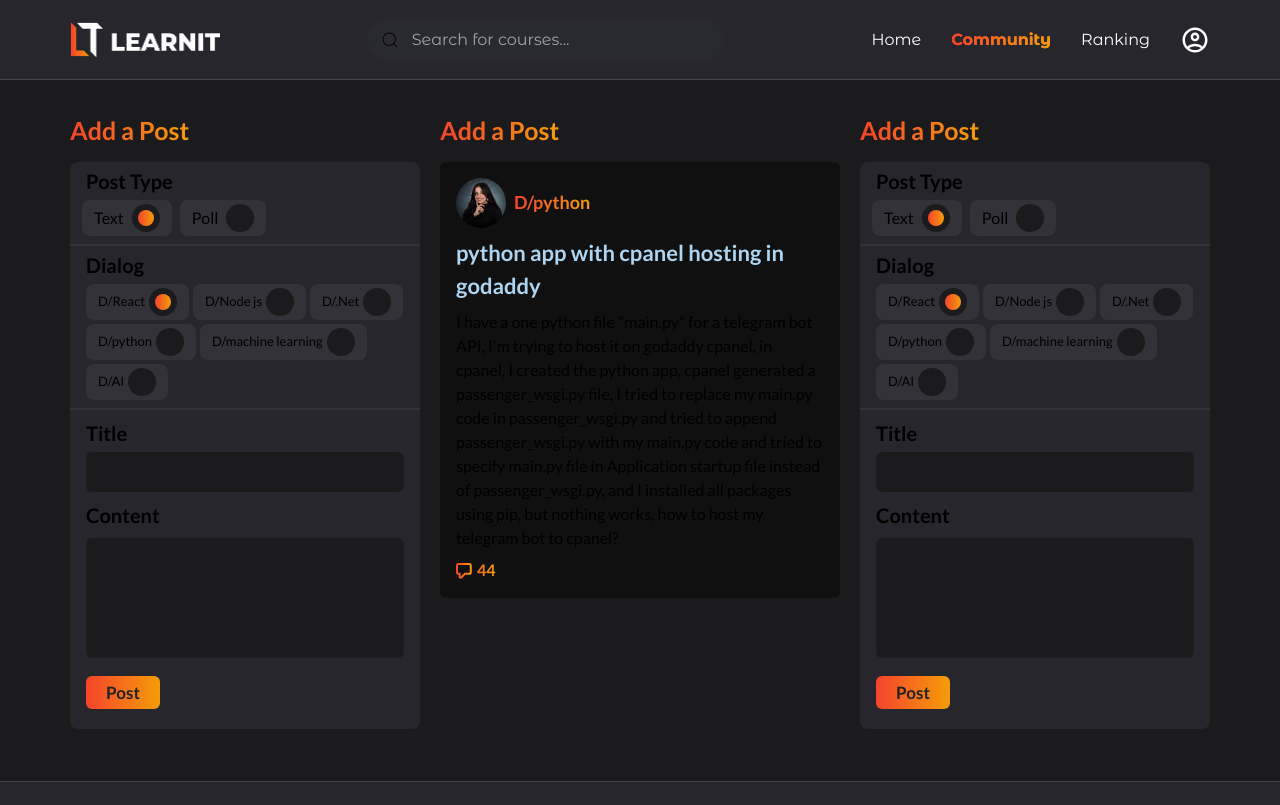
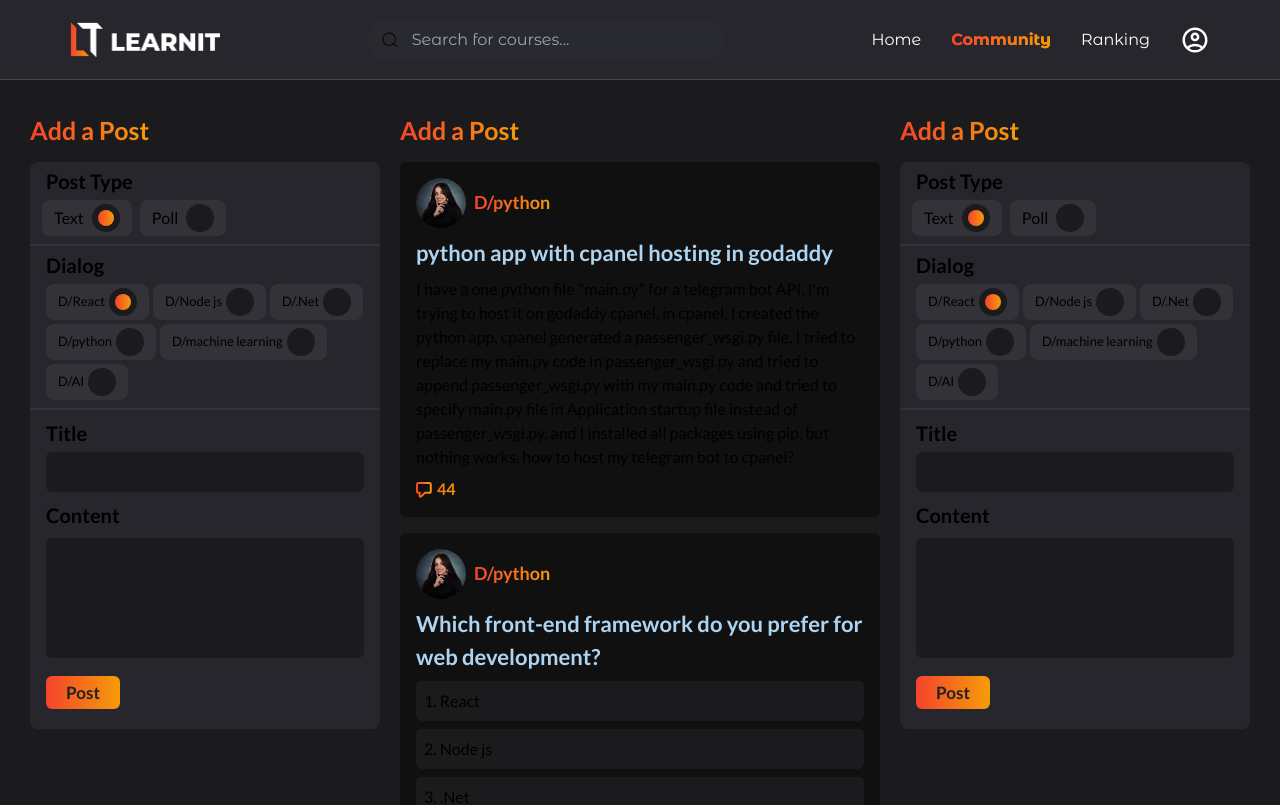
Before and after one commit to OmarFathy22/Learnit-frontend, a Next.js app: page /community in a window 1280 px wide. Shown: the top 805 px of the page. Built offline with nearby package versions, Linux system fonts and the light colour scheme.

Commit message:
feed community page finished

```diff
--- a/app/community/components/feed.tsx
+++ b/app/community/components/feed.tsx
@@ -1,63 +1,49 @@
-"use client";
-import { useState } from "react";
-import DownArrow from "../../../components/svgs/down-arrow";
-import Image from "next/image";
-import Comment from '../../../components/svgs/Comment'
+import Poll from "./feed/poll";
+import Post from "./feed/post";
 
 export interface IAppProps {}
-const dialogs = [
-  "React",
-  "Node js",
-  ".Net",
-  "python",
-  "machine learning",
-  "AI",
-];
 export default function App(props: IAppProps) {
-  const [postType, setPostType] = useState(0);
-  const [chooseDialog, setChooseDialog] = useState(0);
-  const handlePostType = (index: number) => (
-    event: React.MouseEvent<HTMLDivElement>
-  ) => {
-    setPostType(index);
+  const post = {
+    title: "python app with cpanel hosting in godaddy",
+    content: `I have a one python file "main.py" for a telegram bot API, I'm
+    trying to host it on godaddy cpanel, in cpanel, I created the
+    python app, cpanel generated a passenger_wsgi.py file, I tried
+    to replace my main.py code in passenger_wsgi.py and tried to
+    append passenger_wsgi.py with my main.py code and tried to
+    specify main.py file in Application startup file instead of
+    passenger_wsgi.py, and I installed all packages using pip, but
+    nothing works, how to host my telegram bot to cpanel?`,
   };
-  const handleChooseDialog = (index: number) => (
-    event: React.MouseEvent<HTMLDivElement>
-  ) => {
-    setChooseDialog(index);
-  };
+  const poll = {
+    title: "Which is the best programming language?",
+    options: [
+      {
+        title: "React",
+        count: 100,
+      },
+      {
+        title: "Node js",
+        count: 0,
+      },
+      {
+        title: ".Net",
+        count: 0,
+      },
+      {
+        title: "python",
+        count: 0,
+      },
+    ],
+  }
   return (
     <div className="flex-1 ">
       <div className="py-3">
         <h1 className="font-bold gradient-text text-[25px] mb-3">Add a Post</h1>
-        <div className="bg-[#101011] p-4 rounded-md">
-          <div className="flex items-center gap-2">
-            <div>
-              <Image
-              className="rounded-full"
-                src="/girl1.png"
-                alt="Picture of the author"
-                width={50}
-                height={50}
-              />
-            </div>
-            <h1 className="gradient-text text-[18px]">D/python</h1>
-          </div>
-        <div className="py-2">
-            <h1 className="text-[#ADD5F2] text-[22px] font-bold pb-2">
-              python app with cpanel hosting in godaddy
-            </h1>
-            <div className="">
-                <h1>I have a one python file "main.py" for a telegram bot API, I'm trying to host it on godaddy cpanel, in cpanel, I created the python app, cpanel generated a passenger_wsgi.py file, I tried to replace my main.py code in passenger_wsgi.py and tried to append passenger_wsgi.py with my main.py code and tried to specify main.py file in Application startup file instead of passenger_wsgi.py, and I installed all packages using pip, but nothing works, how to host my telegram bot to cpanel?</h1>
-            </div>
-        </div>
-          <div className="gradient-text flex items-center gap-[5px]">
-            <div className=" translate-y-[1px]">
-              <Comment/>
-            </div>
-            <h1>44</h1>
-          </div>
-        </div>
+        <Post
+          title={post.title}
+          content={post.content}
+        />
+        <Poll title={poll.title} options={poll.options} />
       </div>
     </div>
   );
--- /dev/null
+++ b/app/community/components/feed/poll.tsx
@@ -0,0 +1,85 @@
+"use client";
+import { useState } from "react";
+import * as React from "react";
+import Image from "next/image";
+
+export interface IAppProps {
+  title: string;
+  options: { title: string; count: number }[];
+}
+
+export default function App({ title, options }: IAppProps) {
+  const [chooseOption, setChooseOption] = useState(-1);
+  const [votedOption, setVotedOption] = useState(-1);
+
+  const handleOption = (option: number) => {
+    if (votedOption >= 0)
+      return (event: React.MouseEvent<HTMLLIElement>) => {
+        event.preventDefault();
+      };
+    console.log(chooseOption);
+    return (event: React.MouseEvent<HTMLLIElement>) => {
+      setChooseOption(option);
+    };
+  };
+  const handleVotedOption = (option: number) => {
+    return (event: React.MouseEvent<HTMLButtonElement>) => {
+      setVotedOption(option);
+    };
+  };
+  return (
+    <div className="bg-[#101011] p-4 rounded-md mt-4">
+      <div className="flex items-center gap-2">
+        <div>
+          <Image
+            className="rounded-full"
+            src="/girl1.png"
+            alt="Picture of the author"
+            width={50}
+            height={50}
+          />
+        </div>
+        <h1 className="gradient-text text-[18px]">D/python</h1>
+      </div>
+      <div className="py-2">
+        <h1 className="text-[#ADD5F2] text-[22px] font-bold pb-2">
+          Which front-end framework do you prefer for web development?
+        </h1>
+        <ul>
+          {options.map((item, index) => (
+            <li
+              onClick={handleOption(index)}
+              key={index}
+              className={` cursor-pointer bg-[--bg-primary] relative ${
+                chooseOption === index &&
+                votedOption < 0 &&
+                "border-2 border-[#737374]"
+              }  rounded-lg  mb-2`}
+            >
+              <div
+                className={`p-2 flex  justify-between rounded-md bg-[--bg-primary] ${
+                  votedOption === index && ` `
+                }`}
+              >
+                <h1 className="w-full z-[1000]">
+                  {index + 1}. {item.title}
+                </h1>
+                <h1 className={`z-[1000] ${votedOption < 0 && "hidden"}`}>
+                  {item.count}%
+                </h1>
+              </div>
+              { votedOption >= 0 && <div style={{width:`${item.count}%` }} className={`rounded-l-md ${item.count === 100 && "rounded-r-md"}  gradient-bg  z-[1] w-full h-full absolute top-0  bottom-0 left-0`}/>}
+            </li>
+          ))}
+        </ul>
+      </div>
+      <button
+        disabled={votedOption >= 0}
+        onClick={handleVotedOption(chooseOption)}
+        className="p-1 px-4 rounded-full bg-[--bg-secondary] disabled:opacity-[0.5] disabled:cursor-not-allowed"
+      >
+        vote
+      </button>
+    </div>
+  );
+}
--- /dev/null
+++ b/app/community/components/feed/post.tsx
@@ -0,0 +1,43 @@
+import * as React from 'react';
+import Comment from "../../../../components/svgs/Comment";
+import Image from "next/image";
+
+export interface IAppProps {
+  title: string;
+  content: string;
+}
+
+export default function App ({title , content}: IAppProps) {
+  return (
+    <div className="bg-[#101011] p-4 rounded-md">
+          <div className="flex items-center gap-2">
+            <div>
+              <Image
+                className="rounded-full"
+                src="/girl1.png"
+                alt="Picture of the author"
+                width={50}
+                height={50}
+              />
+            </div>
+            <h1 className="gradient-text text-[18px]">D/python</h1>
+          </div>
+          <div className="py-2">
+            <h1 className="text-[#ADD5F2] text-[22px] font-bold pb-2">
+              {title}
+            </h1>
+            <div className="">
+              <h1>
+                {content}
+              </h1>
+            </div>
+          </div>
+          <div className="gradient-text flex items-center gap-[5px]">
+            <div className=" translate-y-[1px]">
+              <Comment />
+            </div>
+            <h1>44</h1>
+          </div>
+        </div>
+  );
+}
--- a/app/community/page.tsx
+++ b/app/community/page.tsx
@@ -7,7 +7,7 @@ export interface IAppProps {
 
 export default function App (props: IAppProps) {
   return (
-    <div className='px-[70px] flex gap-[20px] justify-between py-10 pt-5 '>
+    <div className='px-[30px] flex gap-[20px] justify-between py-10 pt-5 '>
       <AddPost />
       <Feed />
       <Dialog />
```
